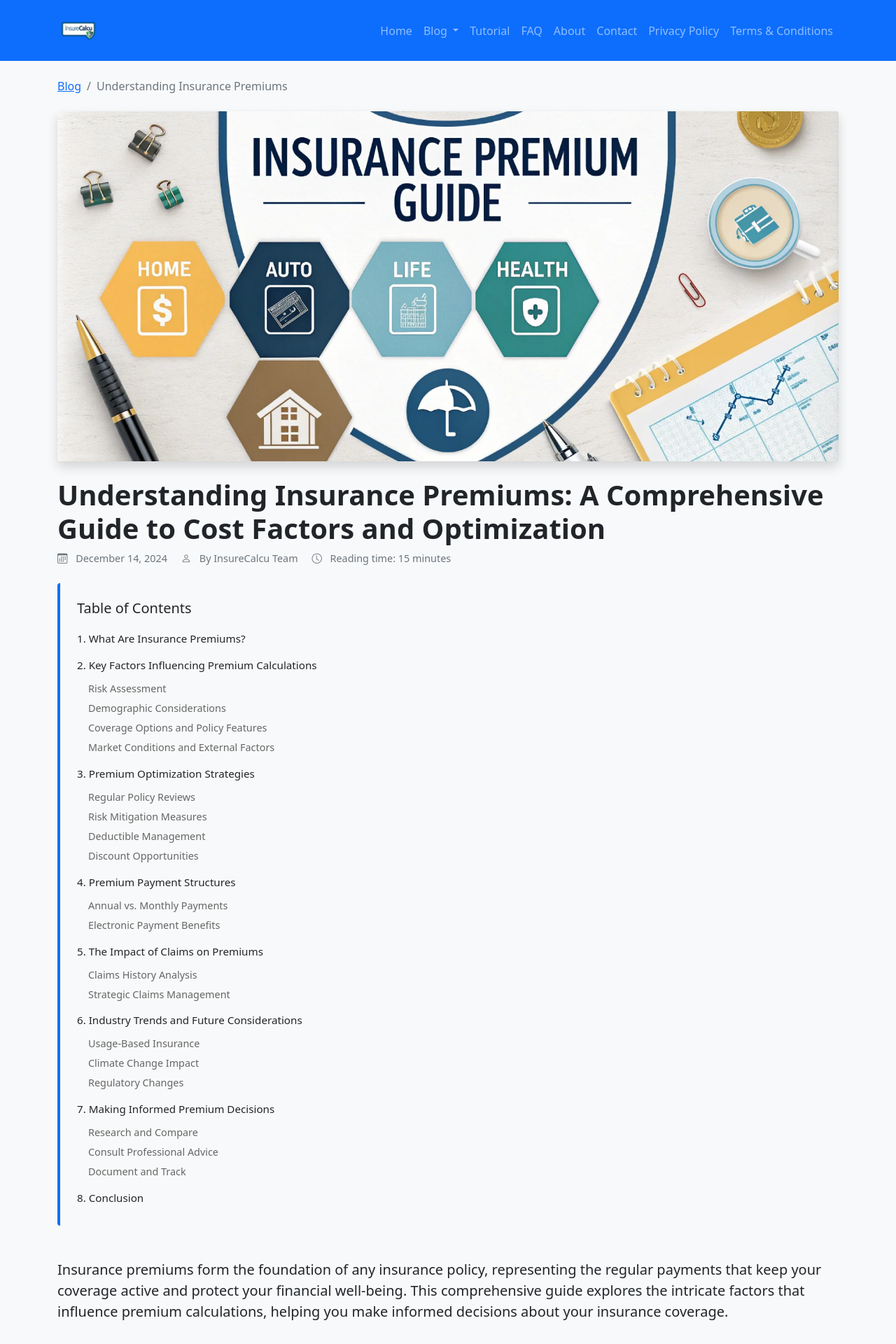
After one commit to sungat1/InsureCalcu1, a Flask app: page /blog/understanding-insurance-premiums in a window 1280 px wide. The commit adds this page. Shown: the top 1920 px of the page at 70% size. Run offline with Flask 3, Linux system fonts and the light colour scheme; some libraries are stand-ins or nearby versions.

Commit message:
Add files via upload

```diff
--- a/app.py
+++ b/app.py
@@ -110,6 +110,10 @@ def blog_post_comprehensive():
 def blog_post_insurance_rates():
     return render_template('blog-post-insurance-rates.html')
 
+@app.route('/blog/understanding-insurance-premiums')
+def blog_post_understanding_premiums():
+    return render_template('blog-post-understanding-premiums.html')
+
 @app.route('/sitemap.xml')
 def sitemap():
     return send_from_directory('static', 'sitemap.xml', mimetype='application/xml')
@@ -143,4 +147,4 @@ def submit_contact():
         }), 500
 
 if __name__ == '__main__':
-    app.run(debug=false)
+    app.run(debug=True)
--- /dev/null
+++ b/templates/blog-post-understanding-premiums.html
@@ -0,0 +1,476 @@
+{% extends "base.html" %}
+
+{% block meta %}
+<!-- Additional SEO Meta Tags -->
+<meta name="author" content="InsureCalcu">
+<meta name="robots" content="index, follow">
+<meta name="revisit-after" content="7 days">
+
+<!-- Social Media Meta Tags -->
+<meta property="article:published_time" content="2024-12-14T23:09:28-05:00">
+<meta property="article:author" content="InsureCalcu">
+<meta property="article:section" content="Insurance Guides">
+<meta property="article:tag" content="insurance premiums, premium calculation, insurance costs, premium optimization, insurance rates, cost factors">
+<meta property="og:image" content="{{ url_for('static', filename='images/insurance-premiums-guide.webp') }}">
+<meta name="twitter:image" content="{{ url_for('static', filename='images/insurance-premiums-guide.webp') }}">
+
+<!-- Schema.org Markup -->
+<script type="application/ld+json">
+{
+  "@context": "https://schema.org",
+  "@type": "BlogPosting",
+  "headline": "Understanding Insurance Premiums: A Comprehensive Guide to Cost Factors and Optimization",
+  "image": "{{ url_for('static', filename='images/insurance-premiums-guide.webp') }}",
+  "author": {
+    "@type": "Organization",
+    "name": "InsureCalcu"
+  },
+  "publisher": {
+    "@type": "Organization",
+    "name": "InsureCalcu",
+    "logo": {
+      "@type": "ImageObject",
+      "url": "{{ url_for('static', filename='logo.webp') }}"
+    }
+  },
+  "datePublished": "2024-12-14T23:09:28-05:00",
+  "dateModified": "2024-12-14T23:09:28-05:00",
+  "description": "Learn about insurance premium calculations, cost factors, and optimization strategies. Discover how to reduce your insurance costs while maintaining adequate coverage.",
+  "mainEntityOfPage": {
+    "@type": "WebPage",
+    "@id": "{{ request.url }}"
+  }
+}
+</script>
+{% endblock %}
+
+{% block title %}Understanding Insurance Premiums: A Comprehensive Guide to Cost Factors and Optimization{% endblock %}
+{% block description %}Learn about insurance premium calculations, cost factors, and optimization strategies. Discover how to reduce your insurance costs while maintaining adequate coverage.{% endblock %}
+{% block keywords %}insurance premiums, premium calculation, insurance costs, premium optimization, insurance rates, cost factors, insurance coverage, premium reduction, insurance savings{% endblock %}
+
+{% block content %}
+<div class="container mt-4">
+    <article class="blog-post">
+        <!-- Breadcrumb Navigation -->
+        <nav aria-label="breadcrumb" class="mb-4">
+            <ol class="breadcrumb">
+                <li class="breadcrumb-item"><a href="/blog">Blog</a></li>
+                <li class="breadcrumb-item active">Understanding Insurance Premiums</li>
+            </ol>
+        </nav>
+
+        <!-- Featured Image -->
+        <div class="feature-image-container mb-4">
+            <img src="{{ url_for('static', filename='images/insurance-premiums-guide.webp') }}"
+                 alt="Understanding Insurance Premiums Guide"
+                 class="feature-image img-fluid rounded shadow">
+        </div>
+
+        <!-- Article Header -->
+        <header class="blog-header mb-5">
+            <h1 class="blog-title display-4">Understanding Insurance Premiums: A Comprehensive Guide to Cost Factors and Optimization</h1>
+            <div class="blog-meta text-muted mb-4">
+                <span class="me-3"><i class="bi bi-calendar3"></i> December 14, 2024</span>
+                <span class="me-3"><i class="bi bi-person"></i> By InsureCalcu Team</span>
+                <span class="reading-time"><i class="bi bi-clock"></i> Reading time: 15 minutes</span>
+            </div>
+
+            <!-- Table of Contents -->
+            <div class="table-of-contents mb-5 p-4 bg-light rounded">
+                <h2 class="h5 mb-3">Table of Contents</h2>
+                <nav>
+                    <ul class="list-unstyled mb-0">
+                        <li class="mb-2">
+                            <a href="#what-are-premiums">1. What Are Insurance Premiums?</a>
+                        </li>
+                        <li class="mb-2">
+                            <a href="#key-factors">2. Key Factors Influencing Premium Calculations</a>
+                            <ul class="list-unstyled ms-3 mt-1">
+                                <li><a href="#risk-assessment">Risk Assessment</a></li>
+                                <li><a href="#demographic">Demographic Considerations</a></li>
+                                <li><a href="#coverage-options">Coverage Options and Policy Features</a></li>
+                                <li><a href="#market-conditions">Market Conditions and External Factors</a></li>
+                            </ul>
+                        </li>
+                        <li class="mb-2">
+                            <a href="#optimization">3. Premium Optimization Strategies</a>
+                            <ul class="list-unstyled ms-3 mt-1">
+                                <li><a href="#policy-reviews">Regular Policy Reviews</a></li>
+                                <li><a href="#risk-mitigation">Risk Mitigation Measures</a></li>
+                                <li><a href="#deductible">Deductible Management</a></li>
+                                <li><a href="#discounts">Discount Opportunities</a></li>
+                            </ul>
+                        </li>
+                        <li class="mb-2">
+                            <a href="#payment-structures">4. Premium Payment Structures</a>
+                            <ul class="list-unstyled ms-3 mt-1">
+                                <li><a href="#payment-options">Annual vs. Monthly Payments</a></li>
+                                <li><a href="#electronic-payments">Electronic Payment Benefits</a></li>
+                            </ul>
+                        </li>
+                        <li class="mb-2">
+                            <a href="#claims-impact">5. The Impact of Claims on Premiums</a>
+                            <ul class="list-unstyled ms-3 mt-1">
+                                <li><a href="#claims-history">Claims History Analysis</a></li>
+                                <li><a href="#strategic-claims">Strategic Claims Management</a></li>
+                            </ul>
+                        </li>
+                        <li class="mb-2">
+                            <a href="#industry-trends">6. Industry Trends and Future Considerations</a>
+                            <ul class="list-unstyled ms-3 mt-1">
+                                <li><a href="#usage-based">Usage-Based Insurance</a></li>
+                                <li><a href="#climate-impact">Climate Change Impact</a></li>
+                                <li><a href="#regulatory">Regulatory Changes</a></li>
+                            </ul>
+                        </li>
+                        <li class="mb-2">
+                            <a href="#informed-decisions">7. Making Informed Premium Decisions</a>
+                            <ul class="list-unstyled ms-3 mt-1">
+                                <li><a href="#research">Research and Compare</a></li>
+                                <li><a href="#professional-advice">Consult Professional Advice</a></li>
+                                <li><a href="#documentation">Document and Track</a></li>
+                            </ul>
+                        </li>
+                        <li>
+                            <a href="#conclusion">8. Conclusion</a>
+                        </li>
+                    </ul>
+                </nav>
+            </div>
+        </header>
+
+        <!-- Article Content -->
+        <div class="blog-content">
+            <section id="introduction" class="mb-5">
+                <p class="lead">Insurance premiums form the foundation of any insurance policy, representing the regular payments that keep your coverage active and protect your financial well-being. This comprehensive guide explores the intricate factors that influence premium calculations, helping you make informed decisions about your insurance coverage.</p>
+            </section>
+
+            <section id="what-are-premiums" class="mb-5">
+                <h2>What Are Insurance Premiums?</h2>
+                <div class="row align-items-center mb-4">
+                    <div class="col-md-6">
+                        <img src="{{ url_for('static', filename='images/premium-calculation.webp') }}"
+                             alt="Insurance premium calculation"
+                             class="img-fluid rounded shadow-sm">
+                    </div>
+                    <div class="col-md-6">
+                        <p>Insurance premiums are the periodic payments policyholders make to insurance companies in exchange for coverage. These payments can be monthly, quarterly, semi-annually, or annually, depending on the agreement between the insurer and the policyholder. The premium amount reflects the insurer's assessment of the risk associated with providing coverage and the potential cost of future claims.</p>
+                    </div>
+                </div>
+            </section>
+
+            <section id="key-factors" class="mb-5">
+                <h2>Key Factors Influencing Premium Calculations</h2>
+
+                <section id="risk-assessment">
+                    <h3 class="mt-4">Risk Assessment</h3>
+                    <p>Insurance companies employ sophisticated actuarial methods to evaluate risk factors specific to each type of coverage. For example, auto insurance premiums consider:</p>
+                    <ul>
+                        <li>Driving history and claims record</li>
+                        <li>Vehicle make, model, and age</li>
+                        <li>Geographic location and local accident rates</li>
+                        <li>Annual mileage and primary use of the vehicle</li>
+                    </ul>
+                </section>
+
+                <section id="demographic">
+                    <h3 class="mt-4">Demographic Considerations</h3>
+                    <p>Personal characteristics significantly impact premium calculations across various insurance types:</p>
+                    <ul>
+                        <li>Age and gender</li>
+                        <li>Occupation and education level</li>
+                        <li>Marital status</li>
+                        <li>Credit history (in applicable jurisdictions)</li>
+                    </ul>
+                </section>
+
+                <section id="coverage-options">
+                    <h3 class="mt-4">Coverage Options and Policy Features</h3>
+                    <p>The scope and extent of coverage directly affect premium costs:</p>
+                    <ul>
+                        <li>Coverage limits and deductible amounts</li>
+                        <li>Additional riders and endorsements</li>
+                        <li>Bundled policies and multi-line discounts</li>
+                        <li>Optional coverage features</li>
+                    </ul>
+                </section>
+
+                <section id="market-conditions">
+                    <h3 class="mt-4">Market Conditions and External Factors</h3>
+                    <p>Broader economic and industry factors influence premium rates:</p>
+                    <ul>
+                        <li>Regional insurance regulations</li>
+                        <li>Natural disaster risks</li>
+                        <li>Economic inflation</li>
+                        <li>Competition among insurance providers</li>
+                    </ul>
+                </section>
+            </section>
+
+            <section id="optimization" class="mb-5">
+                <h2>Premium Optimization Strategies</h2>
+                <p>Understanding how to optimize your insurance premiums without sacrificing necessary coverage is crucial for long-term financial planning.</p>
+
+                <section id="policy-reviews">
+                    <h3 class="mt-4">1. Regular Policy Reviews</h3>
+                    <p>Conduct annual reviews of your insurance policies to ensure they align with your current needs. Life changes such as marriage, home purchases, or retirement may warrant coverage adjustments that could affect your premiums.</p>
+                </section>
+
+                <section id="risk-mitigation">
+                    <h3 class="mt-4">2. Risk Mitigation Measures</h3>
+                    <p>Implement risk-reduction strategies to qualify for lower premiums:</p>
+                    <ul>
+                        <li>Install security systems and safety devices</li>
+                        <li>Maintain good credit scores</li>
+                        <li>Complete defensive driving courses</li>
+                        <li>Adopt healthy lifestyle habits for life insurance</li>
+                    </ul>
+                </section>
+
+                <section id="deductible">
+                    <h3 class="mt-4">3. Deductible Management</h3>
+                    <p>Consider adjusting your deductibles based on your financial situation:</p>
+                    <ul>
+                        <li>Higher deductibles generally lower premium costs</li>
+                        <li>Evaluate your emergency fund capacity</li>
+                        <li>Balance potential out-of-pocket expenses with premium savings</li>
+                    </ul>
+                </section>
+
+                <section id="discounts">
+                    <h3 class="mt-4">4. Discount Opportunities</h3>
+                    <p>Research and capitalize on available discount programs:</p>
+                    <ul>
+                        <li>Multi-policy bundling</li>
+                        <li>Professional association memberships</li>
+                        <li>Safety feature installations</li>
+                        <li>Loyalty programs</li>
+                    </ul>
+                </section>
+            </section>
+
+            <section id="payment-structures" class="mb-5">
+                <h2>Premium Payment Structures</h2>
+                <p>Understanding payment options can help optimize your insurance costs:</p>
+
+                <section id="payment-options">
+                    <h3 class="mt-4">Annual vs. Monthly Payments</h3>
+                    <p>Many insurers offer discounts for annual premium payments compared to monthly installations. While this requires a larger upfront payment, the long-term savings can be substantial.</p>
+                </section>
+
+                <section id="electronic-payments">
+                    <h3 class="mt-4">Electronic Payment Benefits</h3>
+                    <p>Automatic payment arrangements often qualify for additional discounts and ensure uninterrupted coverage while reducing administrative costs for insurers.</p>
+                </section>
+            </section>
+
+            <section id="claims-impact" class="mb-5">
+                <h2>The Impact of Claims on Premiums</h2>
+
+                <section id="claims-history">
+                    <h3 class="mt-4">Claims History Analysis</h3>
+                    <p>Insurance companies evaluate:</p>
+                    <ul>
+                        <li>Frequency of claims</li>
+                        <li>Severity of incidents</li>
+                        <li>Time between claims</li>
+                        <li>Fault determination in accidents</li>
+                    </ul>
+                </section>
+
+                <section id="strategic-claims">
+                    <h3 class="mt-4">Strategic Claims Management</h3>
+                    <p>Consider these factors before filing claims:</p>
+                    <ul>
+                        <li>Compare claim amount to deductible</li>
+                        <li>Evaluate potential premium increases</li>
+                        <li>Consider minor repairs out-of-pocket</li>
+                        <li>Maintain emergency funds for small incidents</li>
+                    </ul>
+                </section>
+            </section>
+
+            <section id="industry-trends" class="mb-5">
+                <h2>Industry Trends and Future Considerations</h2>
+
+                <section id="usage-based">
+                    <h3 class="mt-4">Usage-Based Insurance</h3>
+                    <p>Telematics and smart devices enable:</p>
+                    <ul>
+                        <li>Pay-per-mile coverage options</li>
+                        <li>Behavior-based premium adjustments</li>
+                        <li>Real-time risk assessment</li>
+                        <li>Personalized coverage recommendations</li>
+                    </ul>
+                </section>
+
+                <section id="climate-impact">
+                    <h3 class="mt-4">Climate Change Impact</h3>
+                    <p>Environmental factors increasingly influence premiums:</p>
+                    <ul>
+                        <li>Updated flood zone mappings</li>
+                        <li>Wildfire risk assessments</li>
+                        <li>Severe weather pattern analysis</li>
+                        <li>Building code compliance requirements</li>
+                    </ul>
+                </section>
+
+                <section id="regulatory">
+                    <h3 class="mt-4">Regulatory Changes</h3>
+                    <p>Insurance regulations affect premium calculations:</p>
+                    <ul>
+                        <li>State-specific requirements</li>
+                        <li>Coverage mandates</li>
+                        <li>Rate increase limitations</li>
+                        <li>Consumer protection measures</li>
+                    </ul>
+                </section>
+            </section>
+
+            <section id="informed-decisions" class="mb-5">
+                <h2>Making Informed Premium Decisions</h2>
+
+                <section id="research">
+                    <h3 class="mt-4">Research and Compare</h3>
+                    <ul>
+                        <li>Obtain multiple quotes from reputable insurers</li>
+                        <li>Review coverage details thoroughly</li>
+                        <li>Consider insurer financial strength ratings</li>
+                        <li>Evaluate customer service reputations</li>
+                    </ul>
+                </section>
+
+                <section id="professional-advice">
+                    <h3 class="mt-4">Consult Professional Advice</h3>
+                    <ul>
+                        <li>Work with licensed insurance agents</li>
+                        <li>Seek financial advisor input</li>
+                        <li>Review policy details with legal professionals</li>
+                        <li>Consider risk management consultants</li>
+                    </ul>
+                </section>
+
+                <section id="documentation">
+                    <h3 class="mt-4">Document and Track</h3>
+                    <ul>
+                        <li>Maintain detailed records of coverage changes</li>
+                        <li>Monitor premium adjustment patterns</li>
+                        <li>Track claims and incident reports</li>
+                        <li>Keep risk mitigation measure documentation</li>
+                    </ul>
+                </section>
+            </section>
+
+            <section id="conclusion" class="mb-5">
+                <h2>Conclusion</h2>
+                <p>Insurance premiums represent a critical aspect of financial planning and risk management. Understanding the factors that influence premium calculations enables informed decision-making about coverage options and cost optimization strategies. Regular review and adjustment of insurance policies, combined with proactive risk management, can help maintain appropriate coverage while controlling premium costs.</p>
+
+                <p>Remember that the lowest premium may not always represent the best value. Consider the insurer's reputation, financial stability, and claims handling process alongside premium costs when making insurance decisions. As the insurance industry continues to evolve, staying informed about new coverage options and premium calculation methods will help you maintain optimal protection for your specific needs.</p>
+            </section>
+
+            <!-- Author Bio -->
+            <div class="author-bio bg-light p-4 rounded mt-5">
+                <div class="d-flex align-items-center">
+                    <img src="{{ url_for('static', filename='images/team-profile.webp') }}"
+                         alt="InsureCalcu Team"
+                         class="rounded-circle me-3"
+                         style="width: 80px; height: 80px; object-fit: cover;">
+                    <div>
+                        <h3 class="h5 mb-2">Written by InsureCalcu Team</h3>
+                        <p class="mb-0">Our team of insurance experts brings years of experience in analyzing insurance trends and helping customers make informed decisions about their coverage.</p>
+                    </div>
+                </div>
+            </div>
+
+            <!-- Social Share -->
+            <div class="share-buttons mt-5">
+                <h3 class="h5 mb-3">Share this article</h3>
+                <div class="d-flex gap-2">
+                    <button onclick="shareOnSocial('twitter')" class="btn btn-twitter">
+                        <i class="bi bi-twitter"></i> Twitter
+                    </button>
+                    <button onclick="shareOnSocial('facebook')" class="btn btn-facebook">
+                        <i class="bi bi-facebook"></i> Facebook
+                    </button>
+                    <button onclick="shareOnSocial('linkedin')" class="btn btn-linkedin">
+                        <i class="bi bi-linkedin"></i> LinkedIn
+                    </button>
+                    <button onclick="copyPageUrl()" class="btn btn-secondary">
+                        <i class="bi bi-link-45deg"></i> Copy Link
+                    </button>
+                </div>
+            </div>
+        </article>
+    </div>
+
+    <style>
+    .feature-image {
+        max-height: 500px;
+        width: 100%;
+        object-fit: cover;
+    }
+
+    .blog-title {
+        font-size: 2.5rem;
+        font-weight: 700;
+        line-height: 1.2;
+    }
+
+    .blog-meta {
+        font-size: 0.9rem;
+    }
+
+    .blog-meta i {
+        margin-right: 0.5rem;
+    }
+
+    .table-of-contents {
+        border-left: 4px solid var(--bs-primary);
+        background-color: #f8f9fa;
+    }
+
+    .table-of-contents nav a {
+        color: var(--bs-body-color);
+        text-decoration: none;
+        display: block;
+        padding: 0.25rem 0;
+        font-size: 0.95rem;
+        transition: color 0.2s ease;
+    }
+
+    .table-of-contents nav a:hover {
+        color: var(--bs-primary);
+        text-decoration: none;
+    }
+
+    .table-of-contents ul ul {
+        margin-top: 0.5rem;
+        margin-bottom: 0.5rem;
+    }
+
+    .table-of-contents ul ul a {
+        font-size: 0.9rem;
+        color: #666;
+        padding: 0.2rem 0;
+    }
+
+    .table-of-contents ul ul a:hover {
+        color: var(--bs-primary);
+    }
+
+    .btn-twitter { background-color: #1DA1F2; color: white; }
+    .btn-facebook { background-color: #4267B2; color: white; }
+    .btn-linkedin { background-color: #0077b5; color: white; }
+
+    .btn-twitter:hover,
+    .btn-facebook:hover,
+    .btn-linkedin:hover {
+        opacity: 0.9;
+        color: white;
+    }
+
+    .author-bio {
+        border-left: 4px solid var(--bs-primary);
+    }
+    </style>
+{% endblock %}
```
Also changed, not shown: static/sitemap.xml (+81 -21 lines), templates/blog.html (+65 -0 lines), static/images/blog/car-insurance-card.webp (added), static/images/blog/insurance-premiums-card.webp (added), static/images/insurance-premiums-guide.webp (added), static/images/premium-calculation.webp (added).
